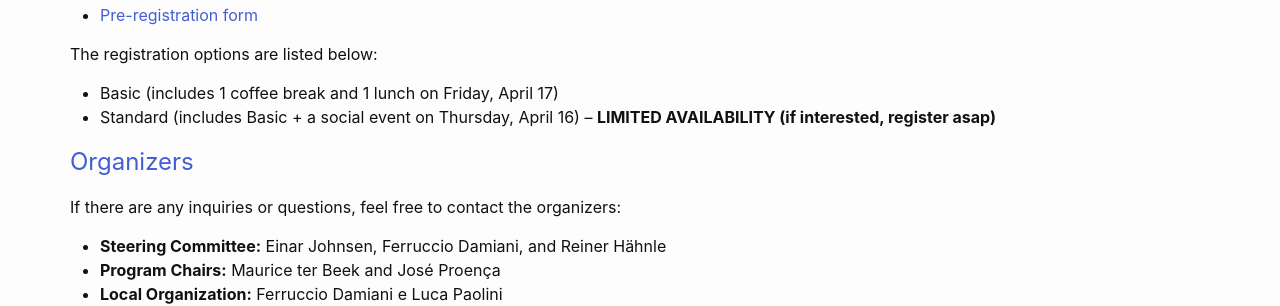
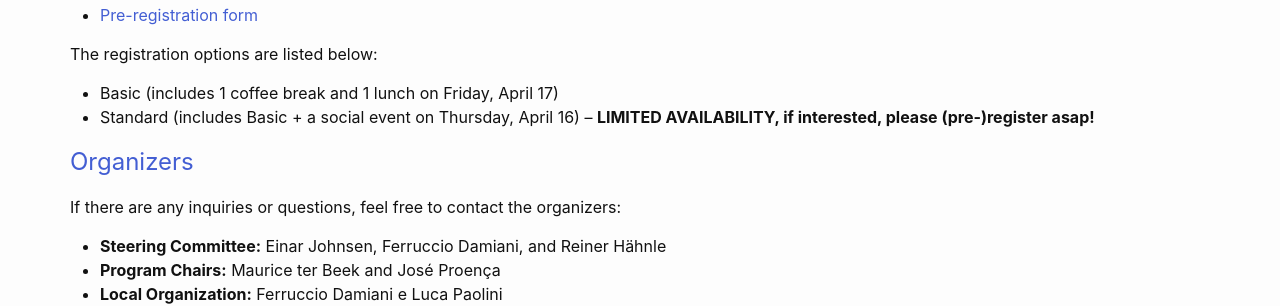
Before and after one commit to apm-workshop/at-etaps2026, a Jekyll site: the page built from _pages/index.md, in a window 1280 px wide. Shown: the part 1505-1811 px from the top of the page. Built offline with Jekyll 4.4.1, drawn with Linux system fonts in a browser that asks for light colours.

Commit message:
Update index.md

```diff
--- a/_pages/index.md
+++ b/_pages/index.md
@@ -48,7 +48,7 @@ The official registration and prices are not yet available. However, we invite y
 The registration options are listed below:
 
  - Basic (includes 1 coffee break and 1 lunch on Friday, April 17)
- - Standard (includes Basic + a social event on Thursday, April 16) -- <b>LIMITED AVAILABILITY (if interested, register asap)</b>
+ - Standard (includes Basic + a social event on Thursday, April 16) -- <b>LIMITED AVAILABILITY, if interested, please (pre-)register asap!</b>
 
 
 <!--
```
